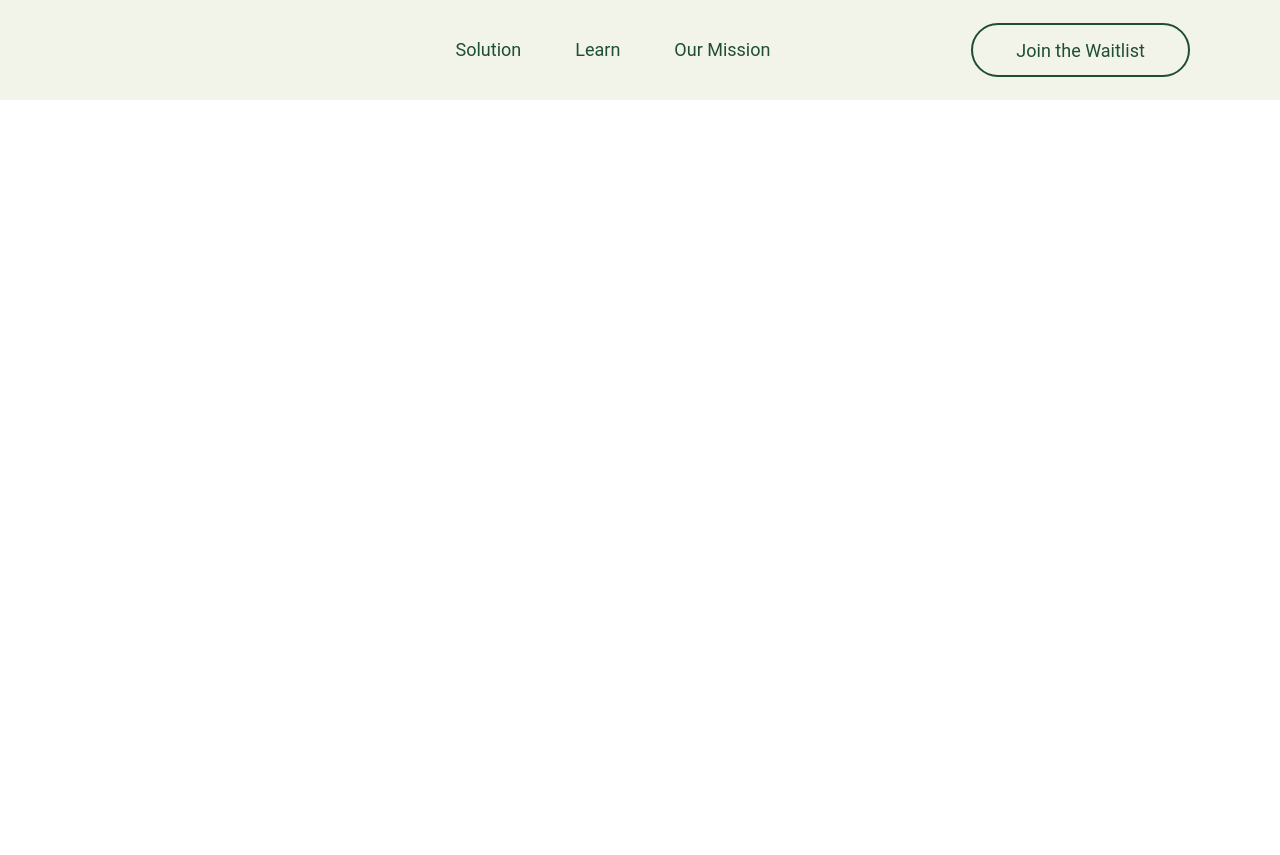
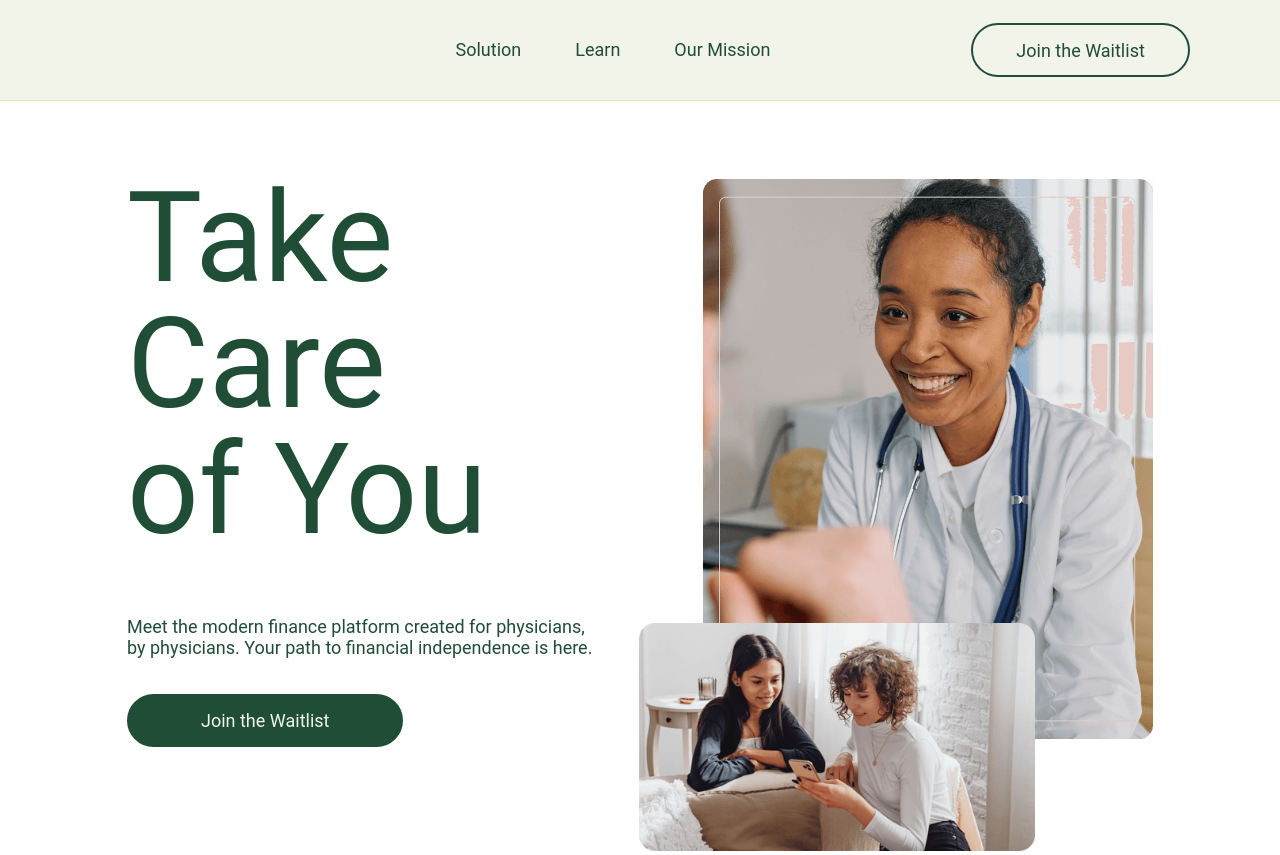
Before and after one commit to Elessar28/practice-clothing-store, a React (Vite) app: page / in a window 1280 px wide. Before the commit the page ends 800 px from the top, so only its background shows below. Built offline with nearby package versions, Linux system fonts and the light colour scheme.

Commit message:
Верстаю Hero страницы.

```diff
--- a/src/pages/MainPage.tsx
+++ b/src/pages/MainPage.tsx
@@ -1,9 +1,11 @@
 import NavBar from "../widgets/NavBar/NavBar";
+import HeroSection from "../widgets/HeroSection/HeroSection";
 
 export default function MainPage() {
     return (
         <div>
             <NavBar />
+            <HeroSection />
         </div>
     );
 }
--- a/src/shared/TransparentButton/TransparentButton.module.css
+++ b/src/shared/Button/Button.module.css
@@ -1,6 +1,4 @@
 .button {
-    background-color: transparent;
-    color: #1F4D36;
     border: 2px solid #1F4D36;
     border-radius: 100px;
     cursor: pointer;
@@ -9,11 +7,6 @@
     font-family: 'Roboto', sans-serif;
 
     transition: all 0.5s ease;
-}
-
-.button:hover {
-    background-color: #1F4D36;
-    color: #F2F4EA;
 }
 
 .sm {
@@ -29,7 +22,27 @@
 }
 
 .lg {
-    font-size: 1.2em;
-    padding-block: 1.2em;
-    padding-inline: 3.2em;
+    font-size: 1em;
+    padding-block: 0.8em;
+    padding-inline: 4em;
 }
+
+.filled {
+    background-color: #1F4D36;
+    color: #F2F4EA;
+}
+
+.filled:hover {
+    background-color: transparent;
+    color: #1F4D36;
+}
+
+.transparent {
+    background-color: transparent;
+    color: #1F4D36;
+}
+
+.transparent:hover {
+    background-color: #1F4D36;
+    color: #F2F4EA;
+}
--- /dev/null
+++ b/src/shared/Button/Button.tsx
@@ -0,0 +1,17 @@
+import styles from './Button.module.css';
+
+type ButtonProps = {
+    size?: "sm" | "md" | "lg";
+    variant?: "filled" | "transparent";
+    children?: React.ReactNode;
+}
+
+
+export default function Button({ size = "md", variant = "filled", children }: ButtonProps) {
+
+    return (
+        <button className={`${styles.button} ${styles[size]} ${styles[variant]}`}>
+            {children}
+        </button>
+    );
+}
--- /dev/null
+++ b/src/shared/ImageCard/ImageCard.tsx
@@ -0,0 +1,15 @@
+// import styles from './ImageCard.module.css'
+
+type ImageCardProps = {
+    imageSrc: string;
+    altText: string;
+    imageWidth: string;
+}
+
+export default function ImageCard({ imageSrc, altText, imageWidth }: ImageCardProps) {
+    return (
+        <div>
+            <img src={imageSrc} alt={altText} style={{ width: imageWidth }} />
+        </div>
+    );
+}
--- a/src/shared/TransparentButton/TransparentButton.tsx
+++ /dev/null
@@ -1,16 +0,0 @@
-import styles from './TransparentButton.module.css';
-
-type TransparentButtonProps = {
-    size?: "sm" | "md" | "lg";
-    children?: React.ReactNode;
-}
-
-
-export default function TransparentButton({ size = "md", children }: TransparentButtonProps) {
-
-    return (
-        <button className={`${styles.button} ${styles[size]}`}>
-            {children}
-        </button>
-    );
-}
--- /dev/null
+++ b/src/widgets/HeroSection/HeroSection.module.css
@@ -0,0 +1,45 @@
+.heroSection {
+    width: 100%;
+    height: 90vh;
+    background-color: rgb(255, 255, 255);
+    color: #1F4D36;
+    font-size: 18px;
+
+    display: flex;
+    justify-content: center;
+    align-items: center;
+
+}
+
+.left {
+    display: flex;
+    flex-direction: column;
+    justify-content: center;
+    align-items: flex-start;
+    width: 27em;
+    margin-right: 5em;
+}
+
+h1 {
+    font-size: 7em;
+    line-height: 1;
+    font-weight: 400;
+    margin-bottom: 0.5em;
+}
+
+p {
+    font-size: 1em;
+    margin-bottom: 2em;
+}
+
+.right {
+    position: relative;
+    width: fit-content;
+
+}
+
+.overlayImage {
+  position: absolute;
+  bottom: -7rem;
+  left: -4rem;
+}
--- /dev/null
+++ b/src/widgets/HeroSection/HeroSection.tsx
@@ -0,0 +1,36 @@
+import styles from './HeroSection.module.css';
+import ImageCard from '../../shared/ImageCard/ImageCard';
+import Button from '../../shared/Button/Button';
+
+import heroDoctorImage from '../../app/images/hero-doctor-image.png';
+import heroPeopleImage from '../../app/images/hero-people-image.png';
+
+export default function HeroSection() {
+    return (
+        <div className={styles.heroSection}>
+            <div className={styles.left}>
+                <h1>Take Care<br /> of You</h1>
+                <p>Meet the modern finance platform created for physicians,<br /> by physicians. Your path to financial independence is here.</p>
+                <Button size='lg' variant='filled'>Join the Waitlist</Button>
+            </div>
+
+            <div className={styles.right}>
+                <div>
+                    <ImageCard
+                        imageSrc={heroDoctorImage}
+                        altText='A doctor with a stethoscope'
+                        imageWidth={'25em'}
+                    />
+                </div>
+                <div className={styles.overlayImage}>
+                    <ImageCard
+                        imageSrc={heroPeopleImage}
+                        altText='A couple of people are reading from phone.'
+                        imageWidth={'22em'}
+                    />
+                </div>
+            </div>
+
+        </div>
+    );
+}
--- a/src/widgets/NavBar/NavBar.module.css
+++ b/src/widgets/NavBar/NavBar.module.css
@@ -2,6 +2,7 @@
     display: grid;
     grid-template-columns: 1fr auto 1fr;
     align-items: center;
+    border-bottom: #dde6b1 1px solid;
 
     width: 100%;
     height: 100px;
--- a/src/widgets/NavBar/NavBar.tsx
+++ b/src/widgets/NavBar/NavBar.tsx
@@ -1,5 +1,5 @@
 import styles from './NavBar.module.css';
-import TransparentButton from '../../shared/TransparentButton/TransparentButton';
+import Button from '../../shared/Button/Button';
 
 
 export default function NavBar() {
@@ -11,7 +11,7 @@ export default function NavBar() {
                 <a href="">Our Mission</a>
             </nav>
             <div className={styles.right}>
-                <TransparentButton size="md">Join the Waitlist</TransparentButton>
+                <Button size="md" variant="transparent">Join the Waitlist</Button>
             </div>
         </div>
     );
```
Also changed, not shown: src/app/images/hero-doctor-image.png (added), src/app/images/hero-people-image.png (added), src/shared/ImageCard/ImageCard.module.css (added).
